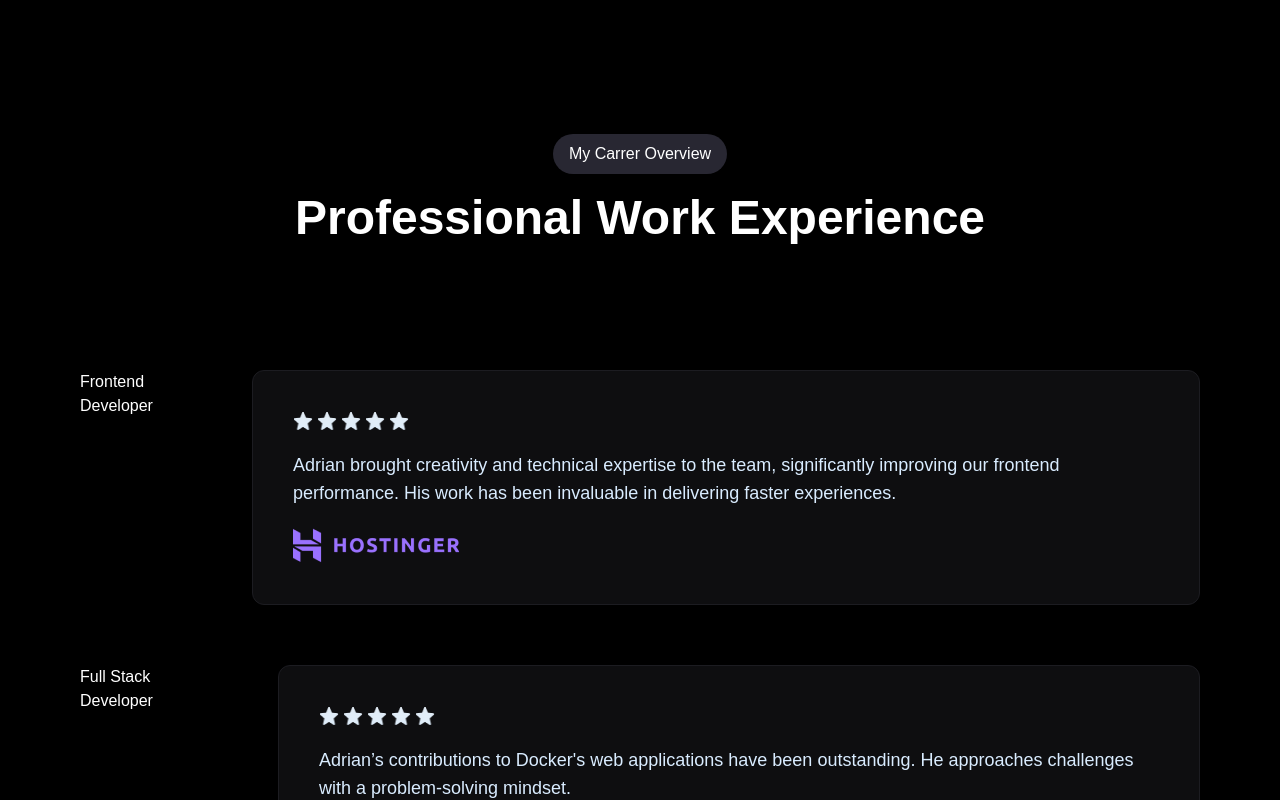
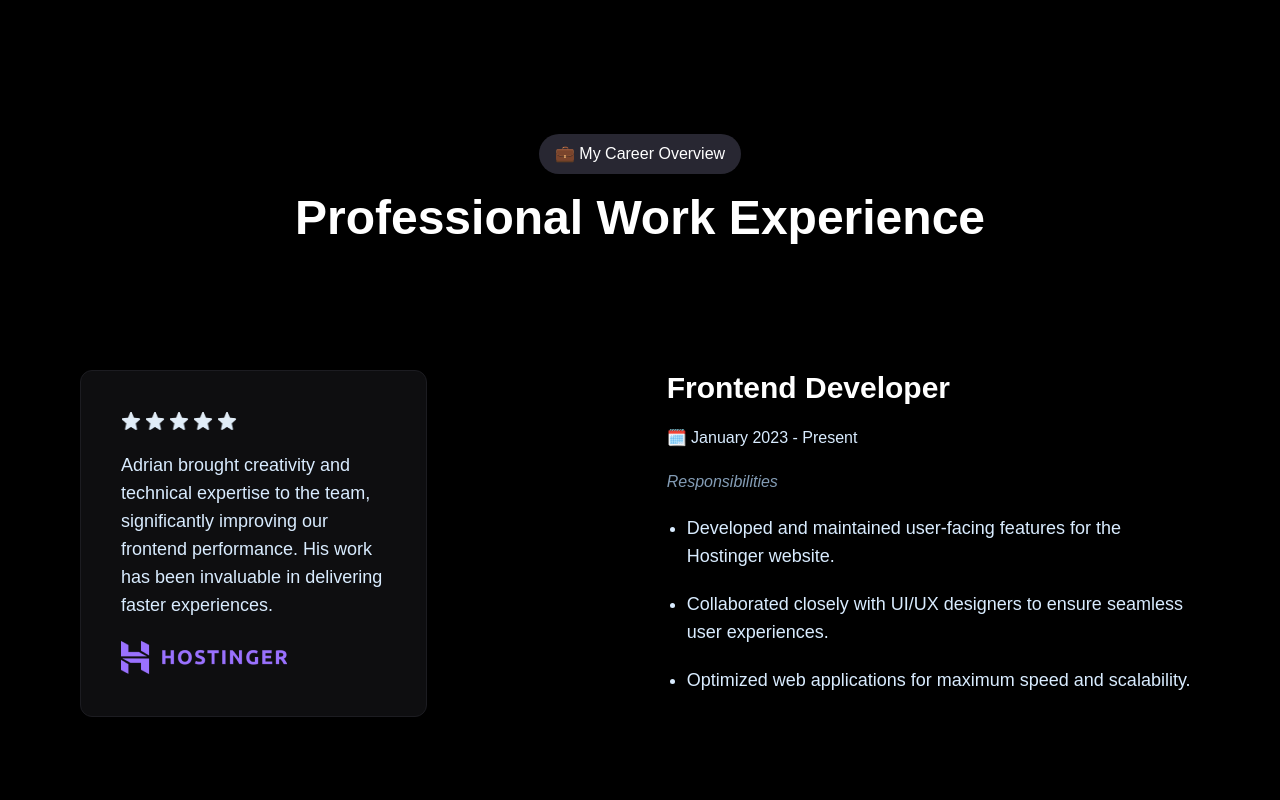
Before and after one commit to muajjiin/PloySnow, a React (Vite) app: page / in a window 1280 px wide. Shown: the part 1660-2460 px from the top of the page. Built offline with nearby package versions, Linux system fonts and the light colour scheme; no server answers; a web font is replaced by a local one.

Commit message:
making the experience

```diff
--- a/src/sections/Experience.jsx
+++ b/src/sections/Experience.jsx
@@ -1,27 +1,63 @@
-import React from 'react'
 import TitleHeader from '../components/TitleHeader'
 import GlowCard from '../components/GlowCard'
 import { expCards } from '../constants'
 const Experience = () => {
   return (
-    <section id='exprience' className=' w-full md:mt-40 mt-20 section-padding xl:px-0'>
-      <div className='w-full h-full md:px-20 px-5'>
-        <TitleHeader title='Professional Work Experience' sub='My Carrer Overview' />
-        <div className='mt-32 relative'>
-          <div className=' relativ z-50 sl:space-y-32 space-y-10'>
+    <section
+      id="experience"
+      className="flex-center md:mt-40 mt-20 section-padding xl:px-0"
+    >
+      <div className="w-full h-full md:px-20 px-5">
+        <TitleHeader
+          title="Professional Work Experience"
+          sub="💼 My Career Overview"
+        />
+        <div className="mt-32 relative">
+          <div className="relative z-50 xl:space-y-32 space-y-10">
             {expCards.map((card) => (
-              <div key={card.title} className='exp-card-wrapper'>
-                {card.title}
-                <div className='sl:w-2/6'>
+              <div key={card.title} className="exp-card-wrapper">
+                <div className="xl:w-2/6">
                   <GlowCard card={card}>
-                    <img src={card.imgPath} alt={card.title} />
+                    <div>
+                      <img src={card.imgPath} alt="exp-img" />
+                    </div>
                   </GlowCard>
+                </div>
+                <div className="xl:w-4/6">
+                  <div className="flex items-start">
+                    <div className="timeline-wrapper">
+                      <div className="timeline" />
+                      <div className="gradient-line w-1 h-full" />
+                    </div>
+                    <div className="expText flex xl:gap-20 md:gap-10 gap-5 relative z-20">
+                      <div className="timeline-logo">
+                        <img src={card.logoPath} alt="logo" />
+                      </div>
+                      <div>
+                        <h1 className="font-semibold text-3xl">{card.title}</h1>
+                        <p className="my-5 text-white-50">
+                          🗓️&nbsp;{card.date}
+                        </p>
+                        <p className="text-[#839CB5] italic">
+                          Responsibilities
+                        </p>
+                        <ul className="list-disc ms-5 mt-5 flex flex-col gap-5 text-white-50">
+                          {card.responsibilities.map(
+                            (responsibility, index) => (
+                              <li key={index} className="text-lg">
+                                {responsibility}
+                              </li>
+                            )
+                          )}
+                        </ul>
+                      </div>
+                    </div>
+                  </div>
                 </div>
               </div>
             ))}
           </div>
         </div>
-
       </div>
     </section>
   )
```
